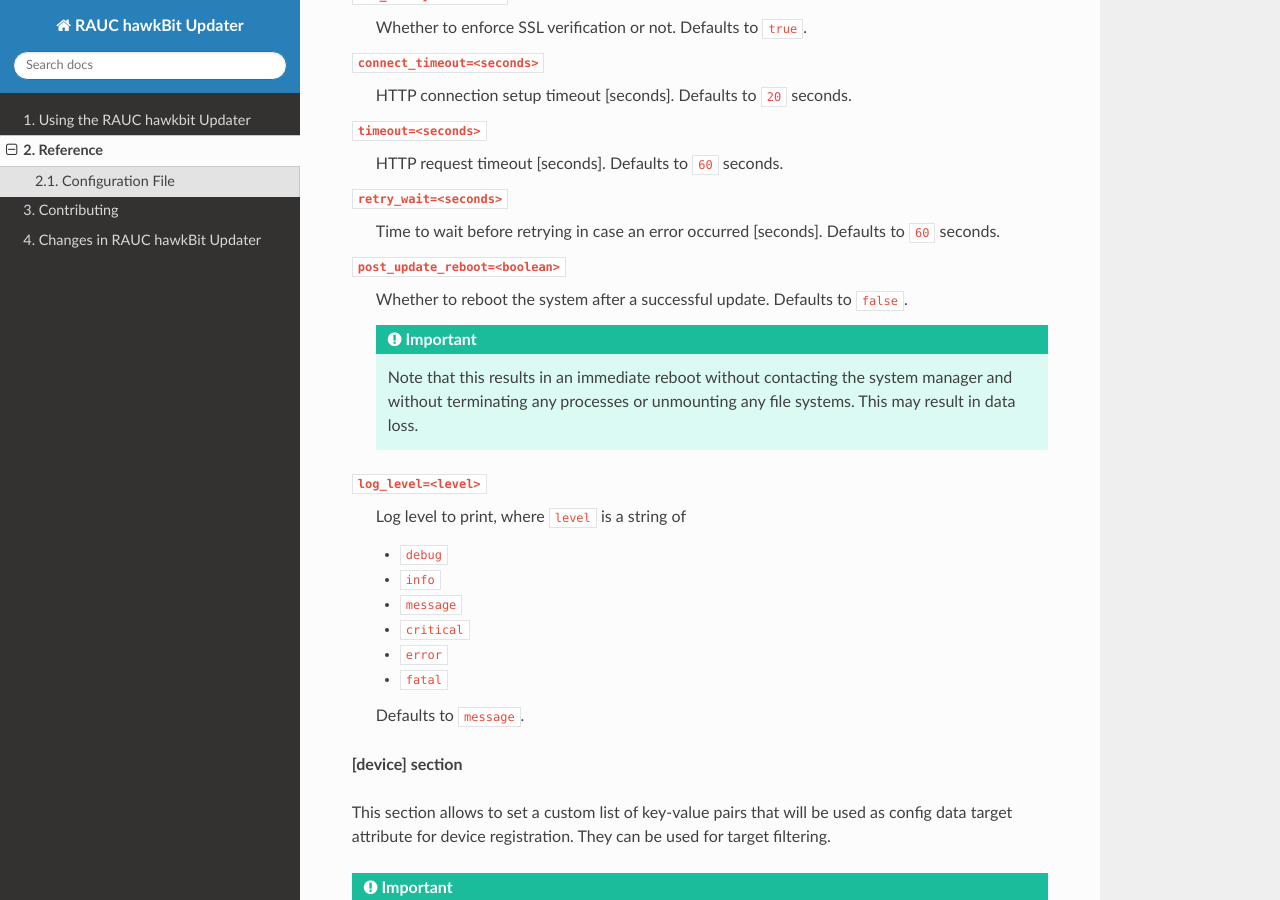
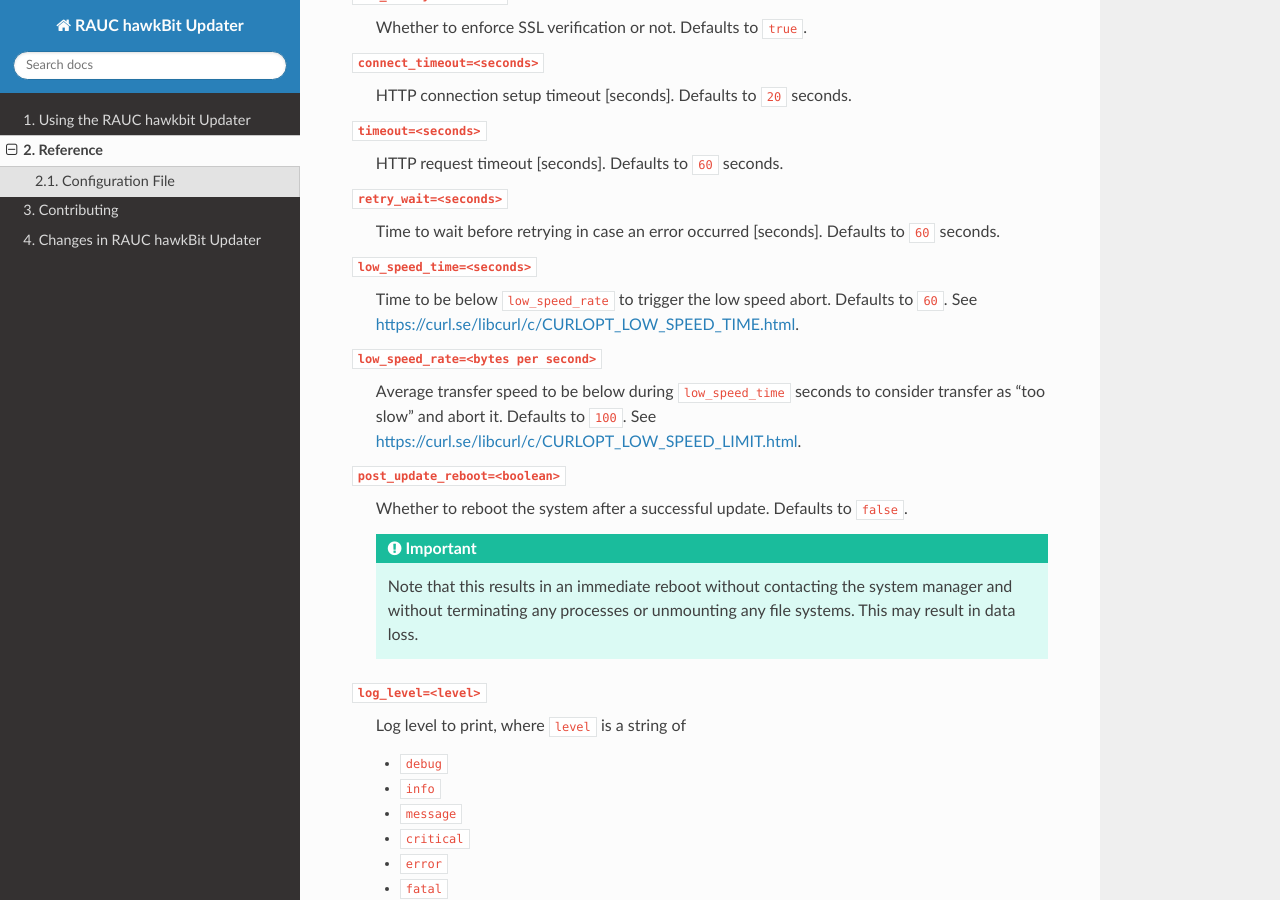
Before and after one commit to rauc/rauc-hawkbit-updater, a Sphinx documentation site: the page built from docs/reference.rst, in a window 1280 px wide and 900 px high, scrolled down 1629 px. Built offline with Sphinx 7.4.7 and the Read the Docs theme 2.0.0, drawn with Linux system fonts in a browser that asks for light colours.

Commit message:
hawkbit-client: make low speed rate/time configurable
These options are similar to the curl options:

  CURLOPT_LOW_SPEED_TIME [1] - low_speed_time
  CURLOPT_LOW_SPEED_LIMIT [2] - low_speed_rate

[1] https://curl.se/libcurl/c/CURLOPT_LOW_SPEED_LIMIT.html
[2] https://curl.se/libcurl/c/CURLOPT_LOW_SPEED_TIME.html

Signed-off-by: Bastian Krause <bst@pengutronix.de>

```diff
--- a/docs/reference.rst
+++ b/docs/reference.rst
@@ -90,6 +90,17 @@
   Time to wait before retrying in case an error occurred [seconds].
   Defaults to ``60`` seconds.
 
+``low_speed_time=<seconds>``
+  Time to be below ``low_speed_rate`` to trigger the low speed abort.
+  Defaults to ``60``.
+  See https://curl.se/libcurl/c/CURLOPT_LOW_SPEED_TIME.html.
+
+``low_speed_rate=<bytes per second>``
+  Average transfer speed to be below during ``low_speed_time`` seconds to
+  consider transfer as "too slow" and abort it.
+  Defaults to ``100``.
+  See https://curl.se/libcurl/c/CURLOPT_LOW_SPEED_LIMIT.html.
+
 ``post_update_reboot=<boolean>``
   Whether to reboot the system after a successful update.
   Defaults to ``false``.
```
Also changed, not shown: 4 other files.
